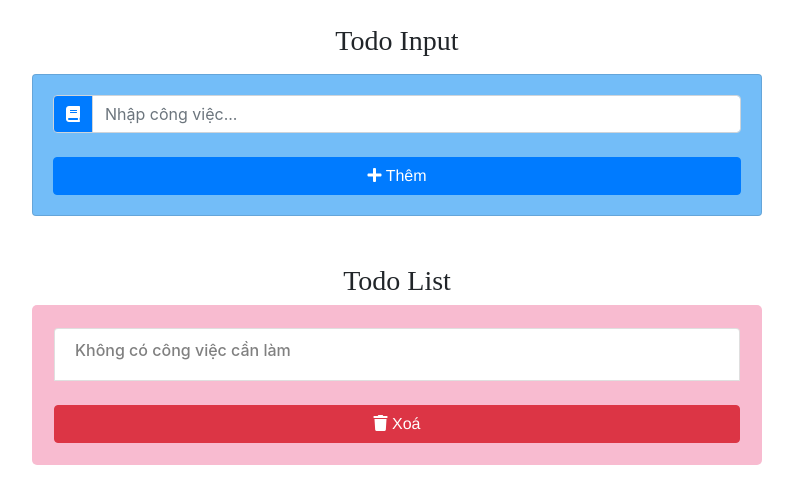
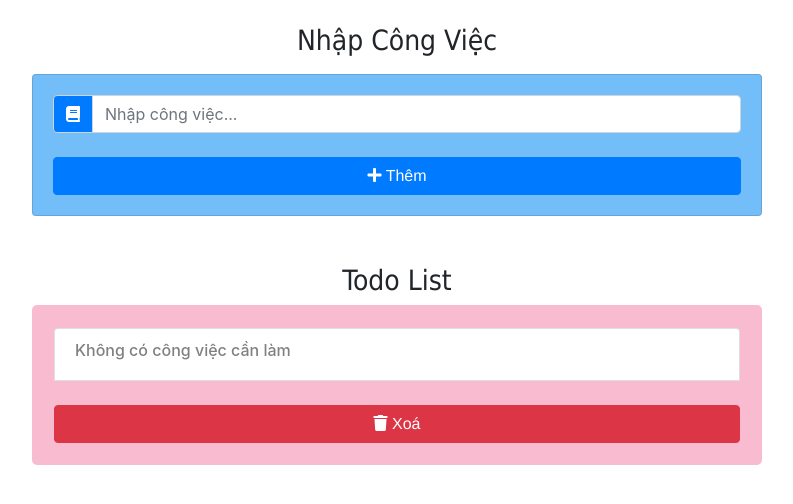
Before and after one commit to ndkhai/react-todo, a React (Create React App) app: page / in a window 1280 px wide. Shown: the top 504 px of the page, without its empty margins (243-1036 px from the left). Built offline with nearby package versions, Linux system fonts and the light colour scheme.

Commit message:
Commit 2

```diff
--- a/public/index.html
+++ b/public/index.html
@@ -29,7 +29,7 @@
       crossorigin="anonymous"
     />
 
-    <title>Todo List in React</title>
+    <title>Quản lý công việc</title>
   </head>
   <body>
     <noscript> You need to enable JavaScript to run this app. </noscript>
--- a/src/App.js
+++ b/src/App.js
@@ -83,8 +83,8 @@ class App extends Component {
         <div className='row' style={row}>
           <div className='col-10 mx-auto col-md-8 mt-4'>
             <Alert alert={this.state.alert} />
-            <h3 className='text-center' style={{ fontFamily: 'cursive' }}>
-              Todo Input
+            <h3 className='text-center' style={{ fontFamily: 'Tahoma' }}>
+              Nhập Công Việc
             </h3>
             <TodoInput
               item={this.state.item}
--- a/src/components/TodoList.js
+++ b/src/components/TodoList.js
@@ -11,7 +11,7 @@ export default class TodoList extends Component {
     };
     return (
       <ul className='list-group my-5'>
-        <h3 className='text-center' style={{ fontFamily: 'cursive' }}>
+        <h3 className='text-center' style={{ fontFamily: 'Tahoma' }}>
           Todo List
         </h3>
         <div style={container}>
```
